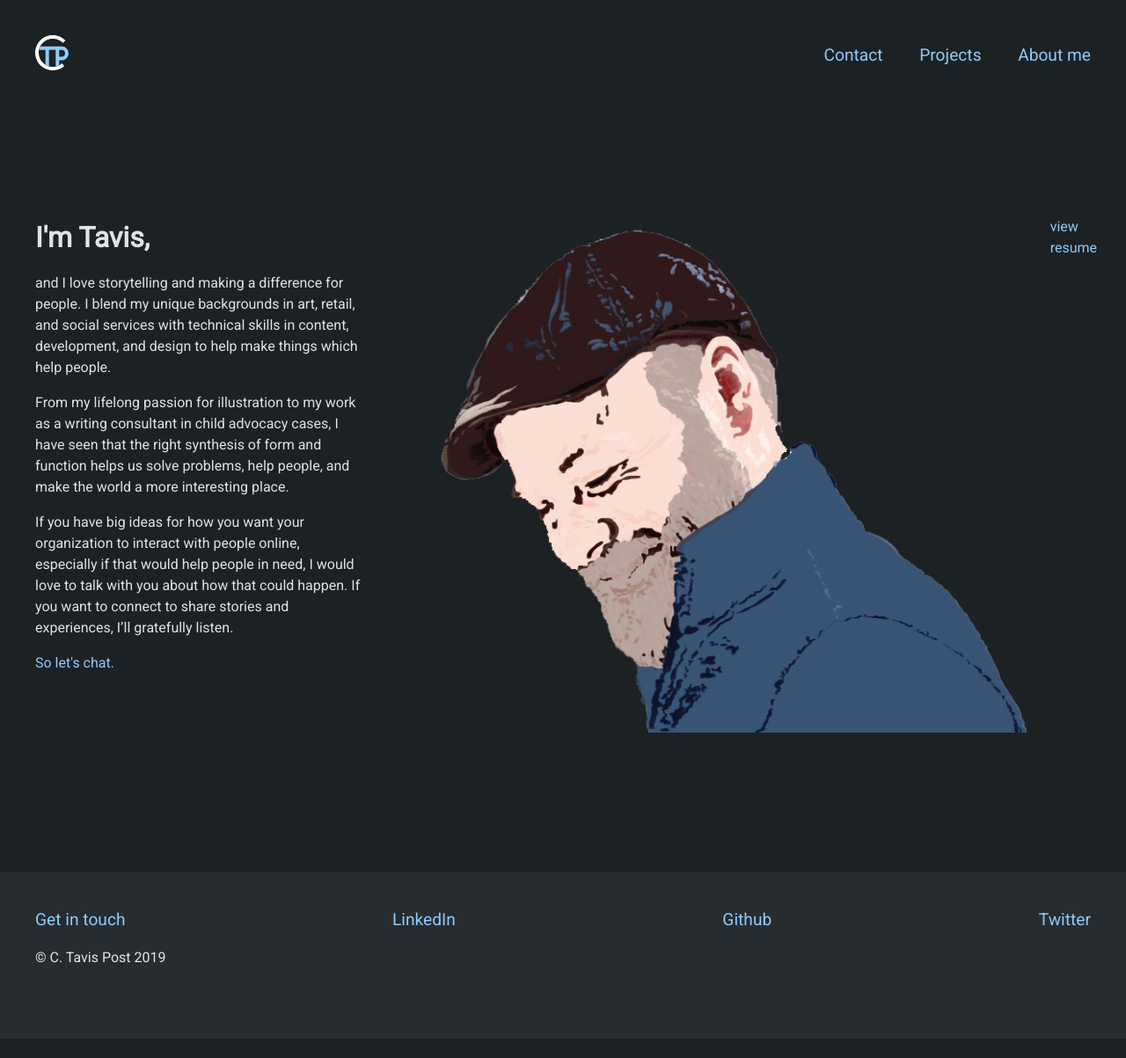
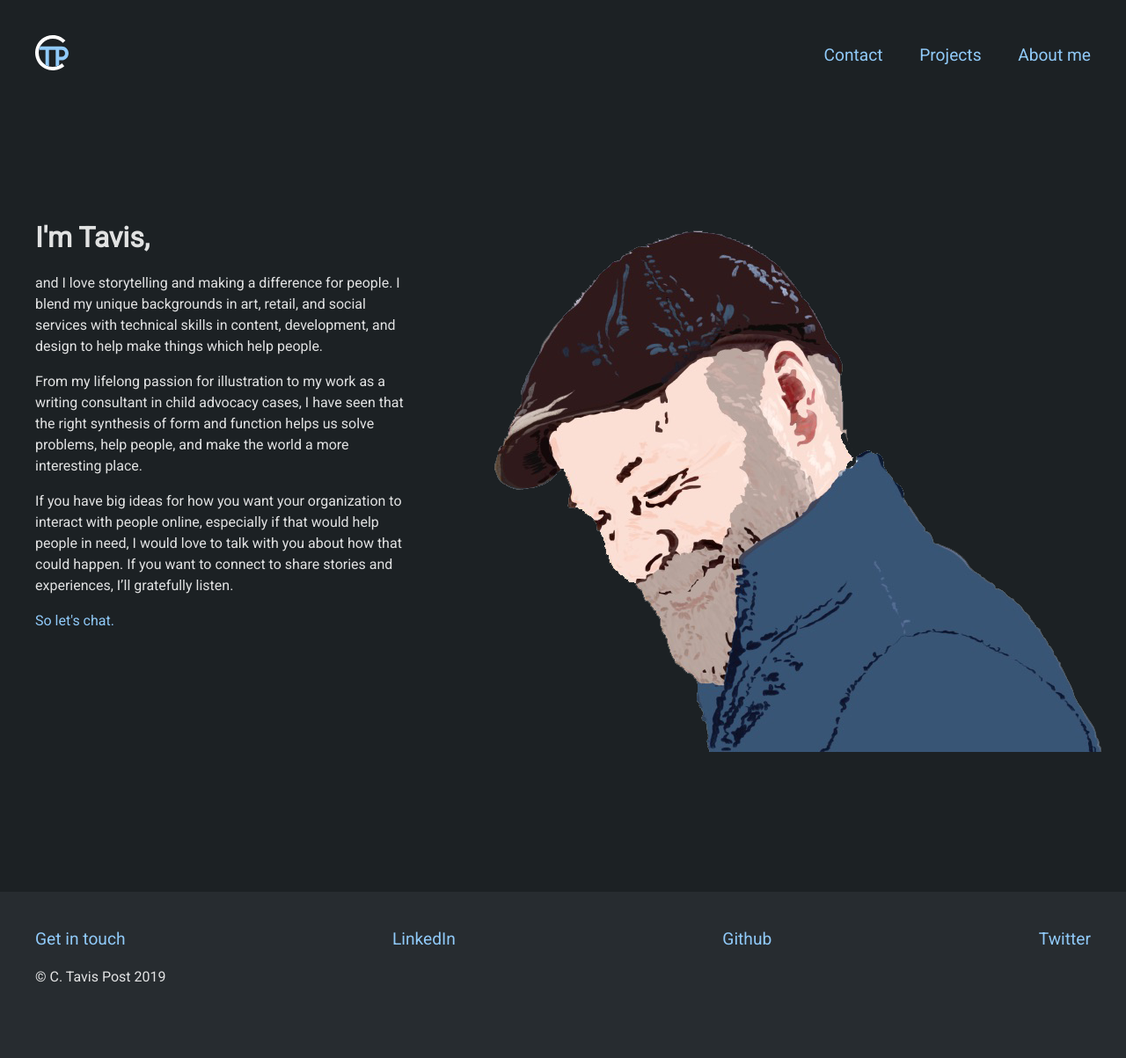
Before and after one commit to ctavispost/personalPortfolio, a Jekyll site: the page built from about.md, in a window 1280 px wide. Shown: the whole page at 88% size. Built offline with Jekyll 4.4.1, drawn with Linux system fonts in a browser that asks for light colours; our own code applies the rules of GitHub Pages for plain Markdown files; before the commit the page ends 1181 px from its top, so only the background shows below that.

Commit message:
Remove resume link in about.md, for real this time

```diff
--- a/about.md
+++ b/about.md
@@ -18,7 +18,5 @@
 
   <aside class="aboutAside">
     <img src="images/selfPortrait.png" alt="stylized self portrait of Tavis smiling in a hat" class="selfPortrait">
-
-    <a href="https://docs.google.com/document/d/e/2PACX-1vSeg_1y6tts2ORIXd81lNkF6zm8rIbwkZbR5v7EczDiMI7k7oiGJTr75relscFxutErCJRMyvtVV84W/pub">view resume</a>
   </aside>
 </article>
```
